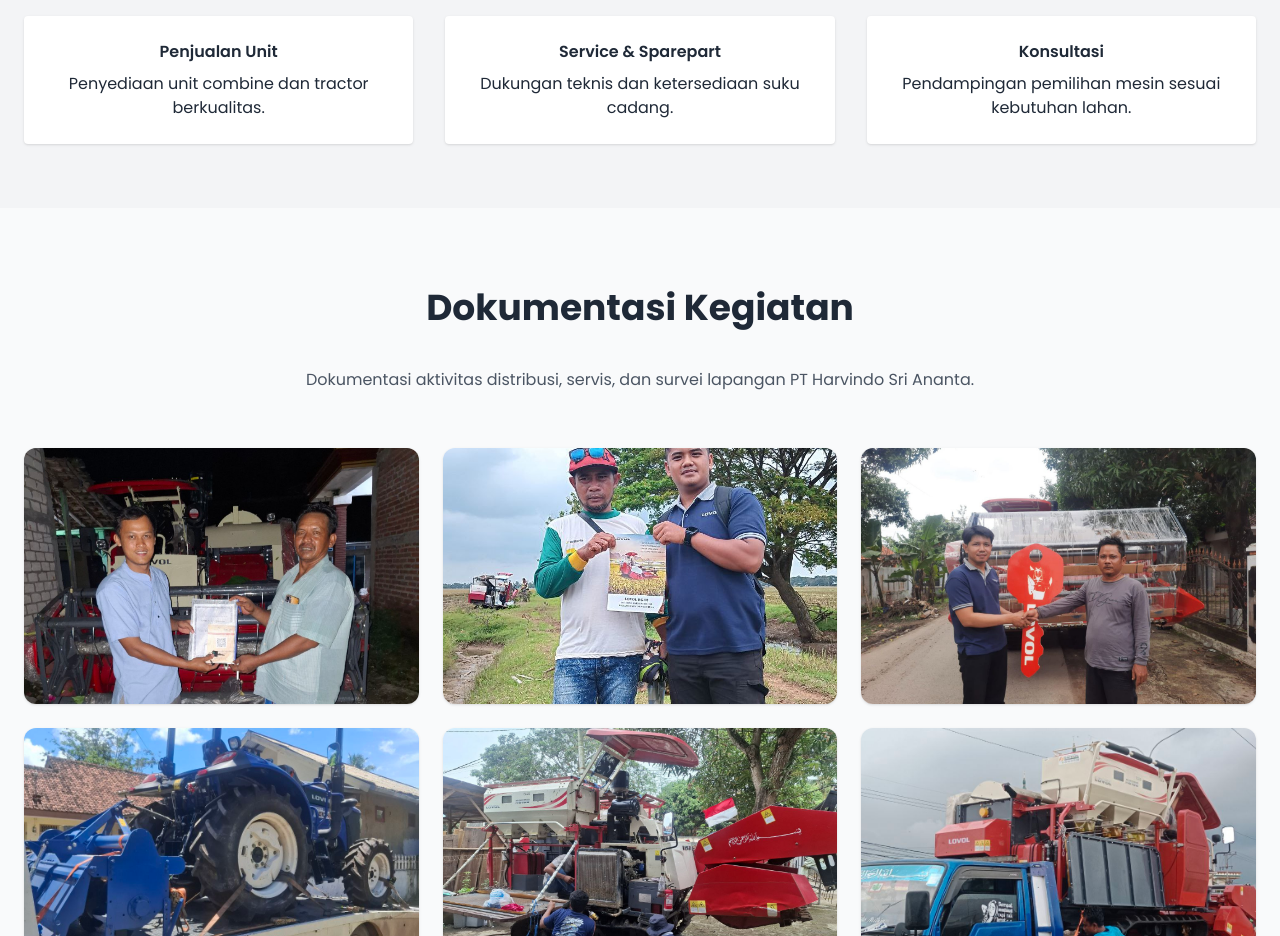
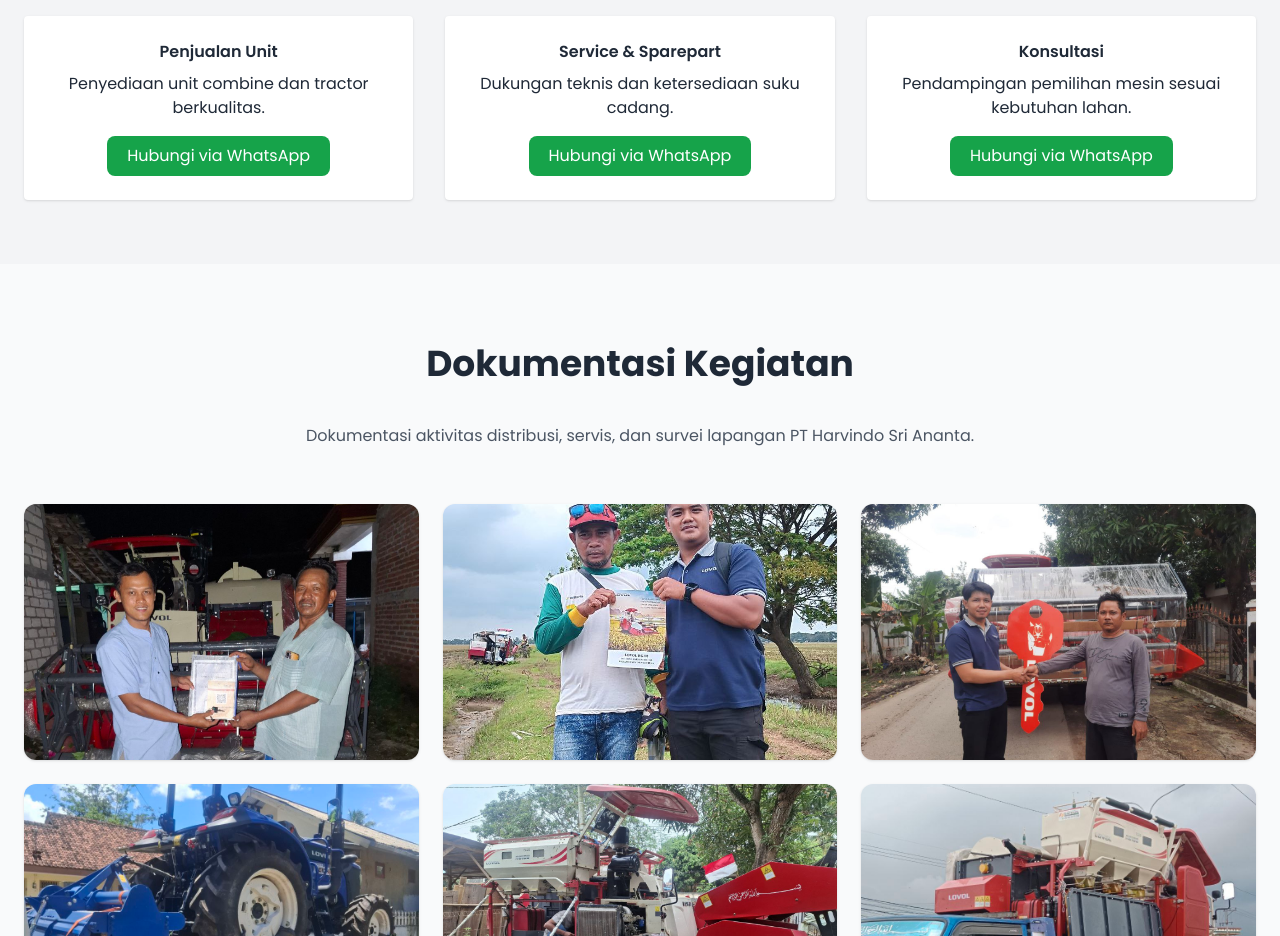
Before and after one commit to AdeYusufH12/Harvindo-Sri-Ananta, a plain HTML site: page index.html in a window 1280 px wide. Shown: the part 1420-2356 px from the top of the page. Drawn offline with nearby package versions, Linux system fonts and the light colour scheme.

Commit message:
update layanan

```diff
--- a/index.html
+++ b/index.html
@@ -180,14 +180,20 @@ body { font-family: 'Poppins', sans-serif; }
       <div class="bg-white p-6 rounded shadow hover:-translate-y-2 transition">
         <h4 class="font-semibold mb-2">Penjualan Unit</h4>
         <p>Penyediaan unit combine dan tractor berkualitas.</p>
+        <a href="https://wa.me/6281273868385" target="_blank" class="inline-block mt-4 px-5 py-2 bg-green-600 text-white rounded-lg hover:bg-green-700 transition duration-300">
+           Hubungi via WhatsApp</a>
       </div>
       <div class="bg-white p-6 rounded shadow hover:-translate-y-2 transition">
         <h4 class="font-semibold mb-2">Service & Sparepart</h4>
         <p>Dukungan teknis dan ketersediaan suku cadang.</p>
+        <a href="https://wa.me/6285766144292" target="_blank" class="inline-block mt-4 px-5 py-2 bg-green-600 text-white rounded-lg hover:bg-green-700 transition duration-300">
+           Hubungi via WhatsApp</a>
       </div>
       <div class="bg-white p-6 rounded shadow hover:-translate-y-2 transition">
         <h4 class="font-semibold mb-2">Konsultasi</h4>
         <p>Pendampingan pemilihan mesin sesuai kebutuhan lahan.</p>
+        <a href="https://wa.me/6281273868385" target="_blank" class="inline-block mt-4 px-5 py-2 bg-green-600 text-white rounded-lg hover:bg-green-700 transition duration-300">
+           Hubungi via WhatsApp</a>
       </div>
     </div>
   </div>
```
